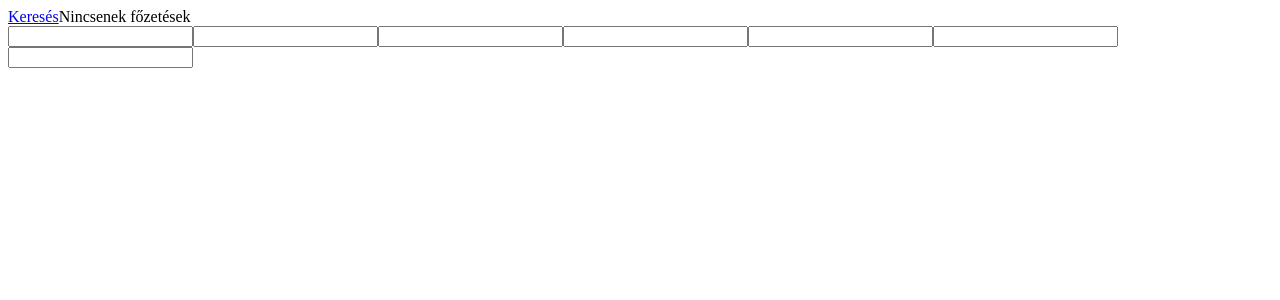
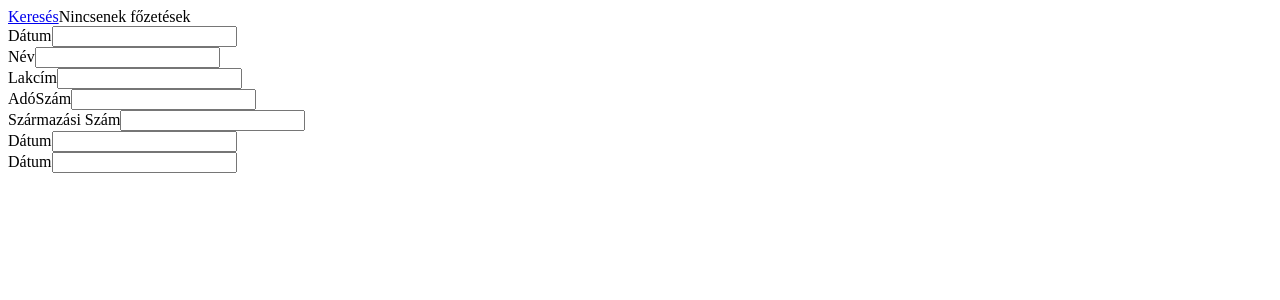
Before and after one commit to eeee386/brewery-manager, a React (Create React App) app: page / in a window 1280 px wide. Shown: the top 300 px of the page. Built offline with nearby package versions, Linux system fonts and the light colour scheme.

Commit message:
Form started

```diff
--- a/src/components/TableManager/Components/TableForm.jsx
+++ b/src/components/TableManager/Components/TableForm.jsx
@@ -1,19 +1,32 @@
 import React, { Component } from 'react'
 import {Form, Field, reduxForm} from 'redux-form';
+import s from './TableForm';
 
 const TABLE_FORM_NAME = 'TABLE_FORM';
 
 class TableForm extends Component {
+
+  renderFormInput = (name, type) => {
+    return (
+      <div>
+        <label>{name}</label>
+        <input type={type} />
+      </div>
+    )
+  }
+
   render() {
     return (
       <Form onSubmit={this.props.handleSubmit}>
-        <Field name="date" component="input" type="text" />
-        <Field name="name" component="input" type="text" />
-        <Field name="address" component="input" type="text" />
-        <Field name="taxID" component="input" type="text" />
-        <Field name="originID" component="input" type="text" />
-        <Field name="HLF" component="input" type="text" />
-        <Field name="weightInKilograms" component="input" type="text" />
+        <div className={s.root}>
+          <Field name="date" component={() => this.renderFormInput("Dátum", "text")} />
+          <Field name="name" component={() => this.renderFormInput("Név", "text")} />
+          <Field name="address" component={() => this.renderFormInput("Lakcím", "text")} />
+          <Field name="taxID" component={() => this.renderFormInput("AdóSzám", "text")} />
+          <Field name="originID" component={() => this.renderFormInput("Származási Szám", "text")} />
+          <Field name="HLF" component={() => this.renderFormInput("Dátum", "text")} />
+          <Field name="weightInKilograms" component={() => this.renderFormInput("Dátum", "text")} />
+        </div>
       </Form>
     )
   }
--- /dev/null
+++ b/src/components/TableManager/Components/TableForm.scss
@@ -0,0 +1,6 @@
+.root {
+    display: flex;
+    flex-direction: column;
+    align-items: center;
+    justify-content: space-between;
+}
```
